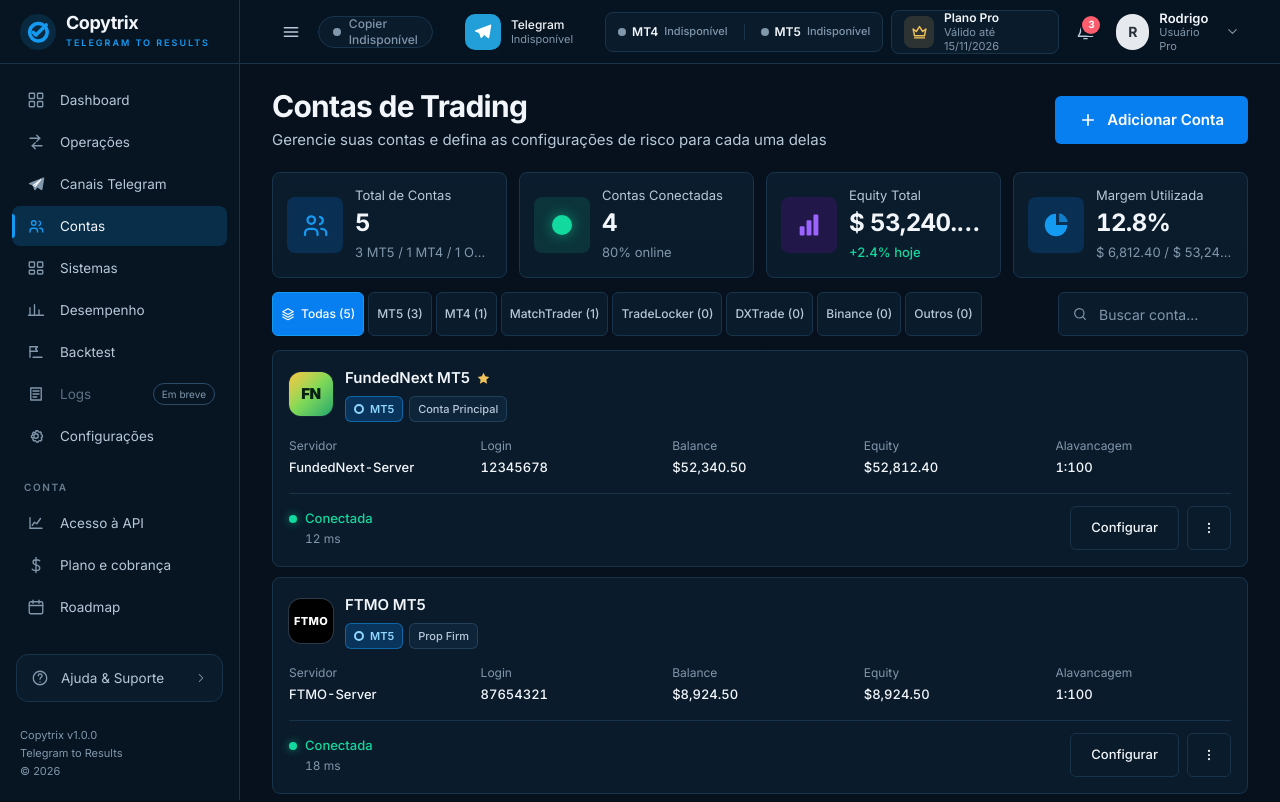
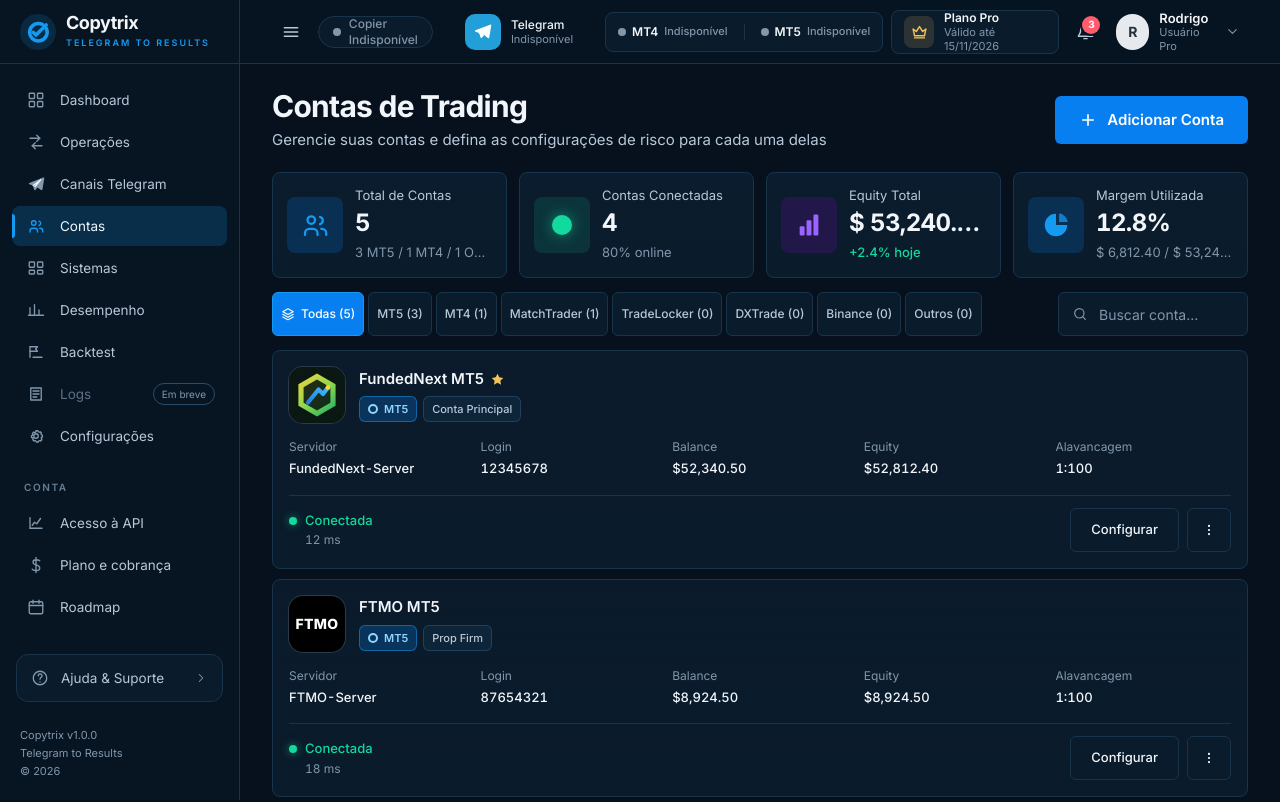
Before and after one commit to rodrigonvest/frontend, a Next.js app: page /accounts in a window 1280 px wide. Shown: the top 802 px of the page. Built offline with nearby package versions, Linux system fonts and the light colour scheme; no server answers.

Commit message:
feat: update AccountLogo component with new FundedNextMark SVG and adjust logo styles
Co-authored-by: Rodrigo <209308354+rodrigonvest@users.noreply.github.com>

```diff
--- a/components/accounts/AccountLogo.tsx
+++ b/components/accounts/AccountLogo.tsx
@@ -1,33 +1,59 @@
 import type { AccountLogoKey } from "../../lib/accounts-presentation";
 import { Icon } from "../Icons";
 
+function FundedNextMark() {
+  return (
+    <svg viewBox="0 0 56 56" className="size-full" aria-hidden>
+      <defs>
+        <linearGradient id="fn-hex" x1="10" y1="6" x2="46" y2="50" gradientUnits="userSpaceOnUse">
+          <stop offset="0" stopColor="#ffd23f" />
+          <stop offset=".5" stopColor="#8fd94b" />
+          <stop offset="1" stopColor="#12a86a" />
+        </linearGradient>
+        <linearGradient id="fn-bar" x1="14" y1="40" x2="42" y2="18" gradientUnits="userSpaceOnUse">
+          <stop offset="0" stopColor="#1f6fe0" />
+          <stop offset="1" stopColor="#3cc8ff" />
+        </linearGradient>
+      </defs>
+      <rect width="56" height="56" fill="#0b1712" />
+      <path d="M28 6.5 46.6 17.25v21.5L28 49.5 9.4 38.75v-21.5L28 6.5Z" fill="url(#fn-hex)" />
+      <path d="M28 12.5 41.4 20.25v15.5L28 43.5l-13.4-7.75v-15.5L28 12.5Z" fill="#0b1712" opacity=".88" />
+      <path d="M19 35.5 29.5 22.5l4.5 4.5 5-6.5" fill="none" stroke="url(#fn-bar)" strokeWidth="4.2" strokeLinecap="round" strokeLinejoin="round" />
+      <circle cx="39" cy="20.5" r="2.4" fill="#ffd23f" />
+    </svg>
+  );
+}
+
 const logoStyles: Record<AccountLogoKey, { box: string; content: React.ReactNode }> = {
   fundednext: {
-    box: "bg-gradient-to-br from-[#f5c542] via-[#7ed957] to-[#12a86a] text-[#06210f]",
-    content: <span className="text-[15px] font-black tracking-tight">FN</span>,
+    box: "bg-[#0b1712] ring-1 ring-white/10",
+    content: <FundedNextMark />,
   },
   ftmo: {
     box: "bg-black text-white ring-1 ring-white/10",
-    content: <span className="text-[11px] font-extrabold tracking-wide">FTMO</span>,
+    content: <span className="text-[14px] font-extrabold tracking-wide">FTMO</span>,
   },
   mt4: {
     box: "bg-gradient-to-br from-[#18c4f0] to-[#087ff0] text-white",
-    content: <Icon name="chart" size={22} stroke={2} />,
+    content: <Icon name="chart" size={28} stroke={2} />,
   },
   matchtrader: {
     box: "bg-gradient-to-br from-[#a265ff] to-[#6a35d6] text-white",
-    content: <span className="text-[22px] font-black leading-none">M</span>,
+    content: <span className="text-[30px] font-black leading-none">M</span>,
   },
   tradelocker: {
     box: "bg-black text-[#2ab4ff] ring-1 ring-white/10",
-    content: <span className="text-[18px] font-black tracking-tight">TL</span>,
+    content: <span className="text-[26px] font-black leading-none tracking-tight">TL</span>,
   },
 };
 
 export default function AccountLogo({ logo }: { logo: AccountLogoKey }) {
   const style = logoStyles[logo];
   return (
-    <div aria-hidden className={`flex size-11 shrink-0 items-center justify-center rounded-xl shadow-[0_0_0_1px_rgba(255,255,255,.04)] ${style.box}`}>
+    <div
+      aria-hidden
+      className={`flex size-14 shrink-0 items-center justify-center overflow-hidden rounded-[14px] shadow-[0_0_0_1px_rgba(255,255,255,.04)] ${style.box}`}
+    >
       {style.content}
     </div>
   );
--- a/components/accounts/AccountRow.tsx
+++ b/components/accounts/AccountRow.tsx
@@ -47,11 +47,11 @@ export default function AccountRow({ account }: { account: PresentationAccount }
     <article
       className={cx(
         "rounded-lg border border-line bg-gradient-to-b from-surface-2/50 to-surface p-4",
-        "2xl:grid 2xl:items-center 2xl:gap-4 2xl:px-3.5 2xl:py-2.5",
+        "2xl:grid 2xl:items-center 2xl:gap-4 2xl:px-3.5 2xl:py-2",
         accountRowColumns,
       )}
     >
-      <div className="flex min-w-0 items-center gap-3">
+      <div className="flex min-w-0 items-center gap-3.5">
         <AccountLogo logo={account.logo} />
         <div className="min-w-0">
           <h3 className="flex items-center gap-1.5 truncate text-[15px] font-semibold text-fg">
```
